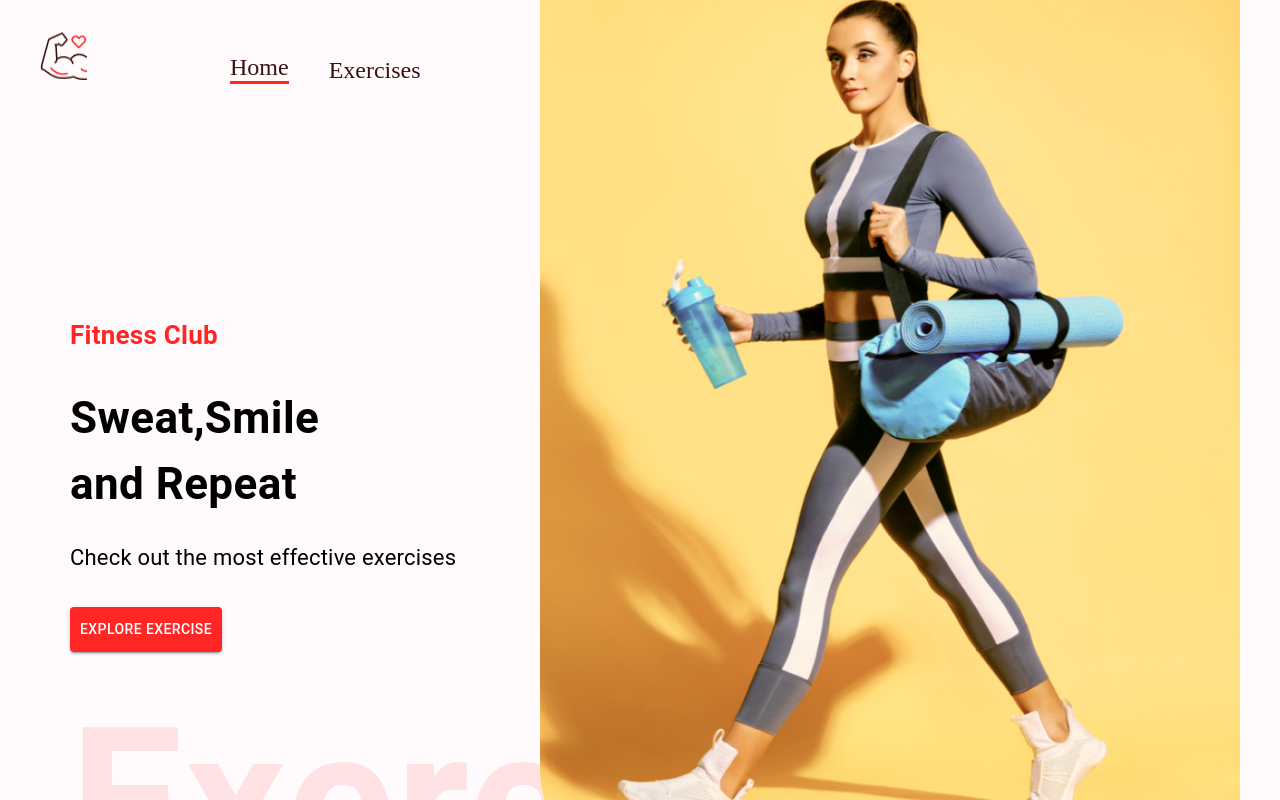
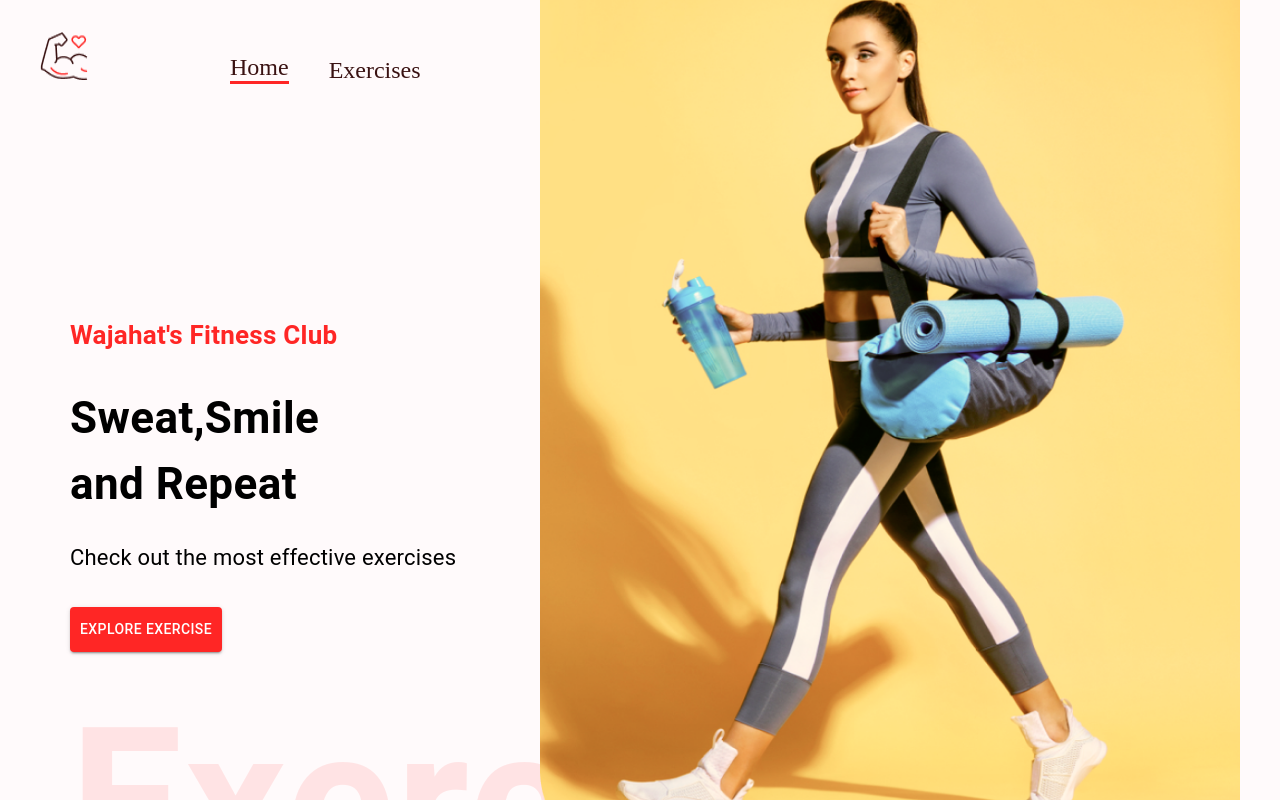
Before and after one commit to wajahatabbas27/Gym-Fitness-Application, a React (Create React App) app: page / in a window 1280 px wide. Shown: the top 800 px of the page. Built offline with nearby package versions, Linux system fonts and the light colour scheme; no server answers.

Commit message:
update the name of the title

```diff
--- a/src/components/HeroBanner.js
+++ b/src/components/HeroBanner.js
@@ -13,7 +13,7 @@ const HeroBanner = () => {
       padding='20px'
     >
       <Typography color='#FF2625' fontWeight='600' fontSize='26px'>
-        Fitness Club
+        Wajahat's Fitness Club
       </Typography>
       <Typography
         fontWeight={700}
```
